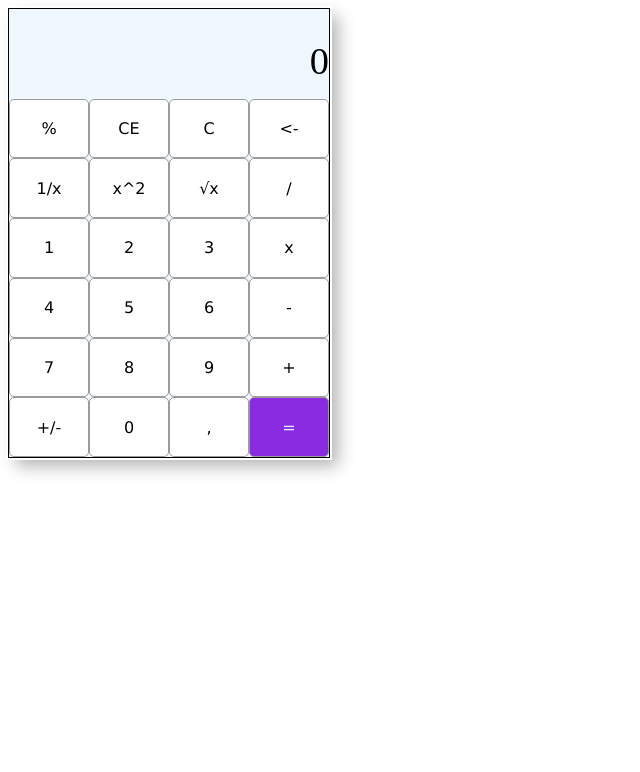
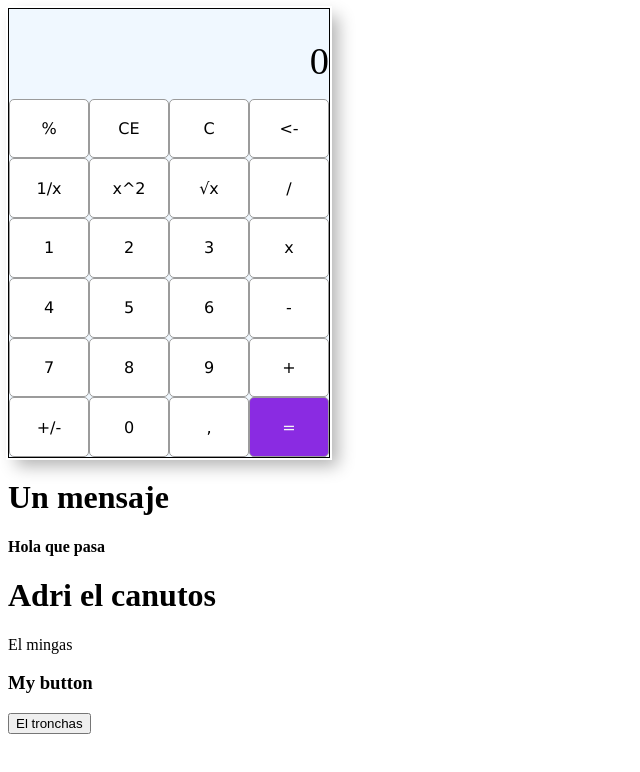
Before and after one commit to ardigc/react, a React (Vite) app: page / in a window 1280 px wide. Shown: the top 772 px of the page, without its empty margins (0-640 px from the left). Built offline with nearby package versions, Linux system fonts and the light colour scheme.

Commit message:
Add components and props

```diff
--- a/src/App.tsx
+++ b/src/App.tsx
@@ -2,6 +2,7 @@
 import './styles.css';
 // import Calc from './Calc';
 import Calcfull from './CalcFull';
+import { Component, InnerComponent } from './Comp';
 
 function App() {
   //     const [number, setNumber] = useState(0);
@@ -22,7 +23,7 @@ function App() {
   //         }
   //     };
 
-
+  const button = <button>El tronchas</button>
 
   return (
     <div>
@@ -38,6 +39,12 @@ function App() {
             </div> */}
       {/* <Calc /> */}
       <Calcfull />
+      <Component message="Un mensaje" >
+        <h4>Hola que pasa</h4>
+      </Component>
+      <Component message="Adri el canutos" jsx={<span>El mingas</span>}>
+        <InnerComponent button={button} />
+      </Component>
     </div>
 
   );
--- a/src/CalcFull.tsx
+++ b/src/CalcFull.tsx
@@ -32,6 +32,7 @@ let num1: number = 0
 
 function Calcfull() {
   const [number, setNumber] = useState(0);
+  //hooq
   const [prevNumber, setPrevNumber] = useState("");
   function clickHandler(num: string, index: number) {
     if (index === 8 || index === 9 || index === 10 || index === 12 || index === 13 || index === 14 || index === 16 || index === 17 || index === 18 || index === 21) {
--- /dev/null
+++ b/src/Comp.tsx
@@ -0,0 +1,20 @@
+import { ReactNode, useEffect } from "react"
+
+export function Component({ message, jsx, children }: { message: string, jsx?: JSX.Element, children?: ReactNode }) {
+  return <div>
+    <h1>{message}</h1>
+    {jsx}
+    {children}
+  </div>
+}
+
+export function InnerComponent({ button }: { button: ReactNode }) {
+  // Cálculos super importantes
+  return <div>
+    <h3>My button</h3>
+    {button}
+  </div>
+}
+
+// Hooks
+// useState, useEffect, useRef, useId, useMemo, useCallback
```
Lines whose indentation alone changed are shown as unchanged.
